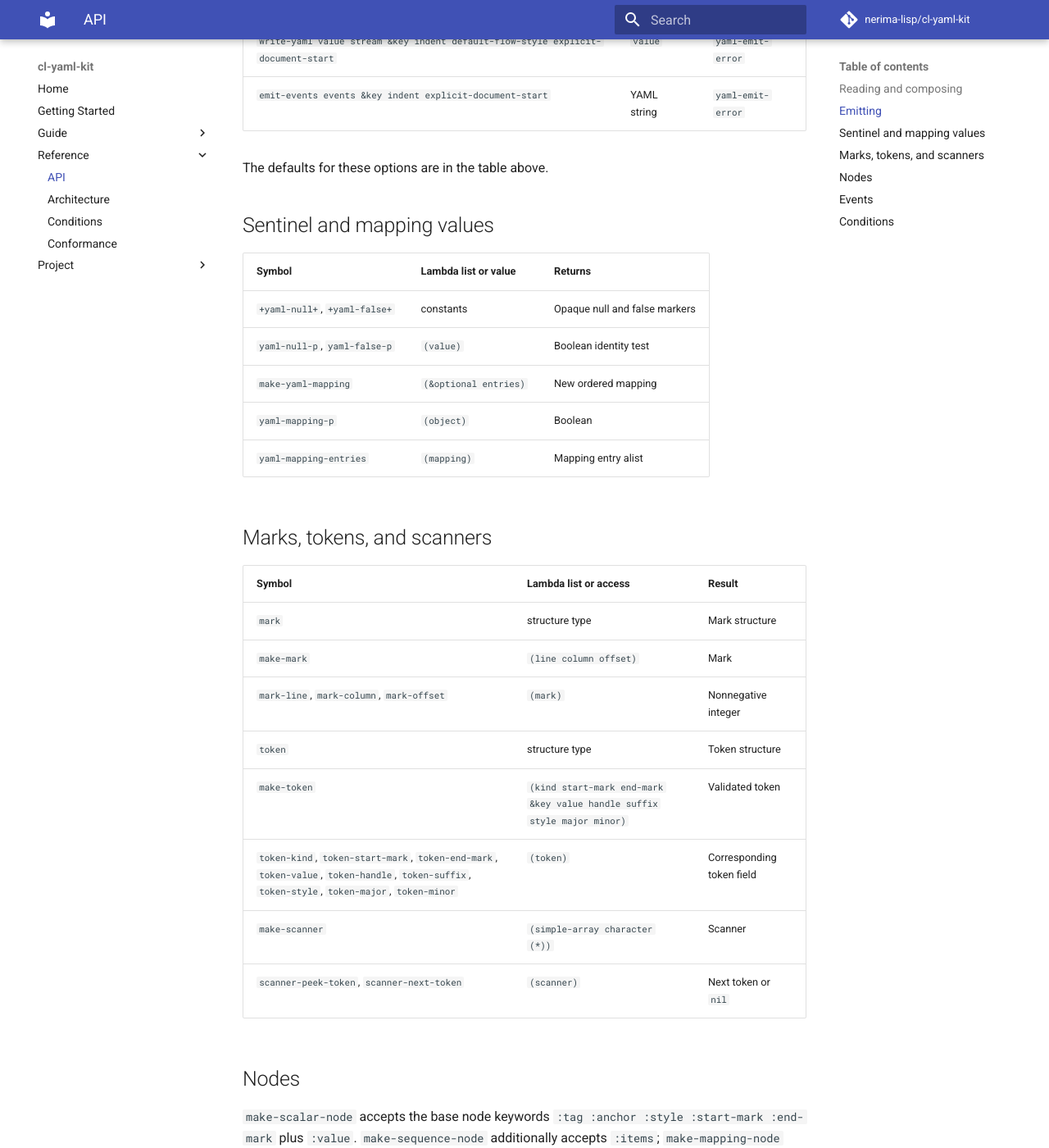
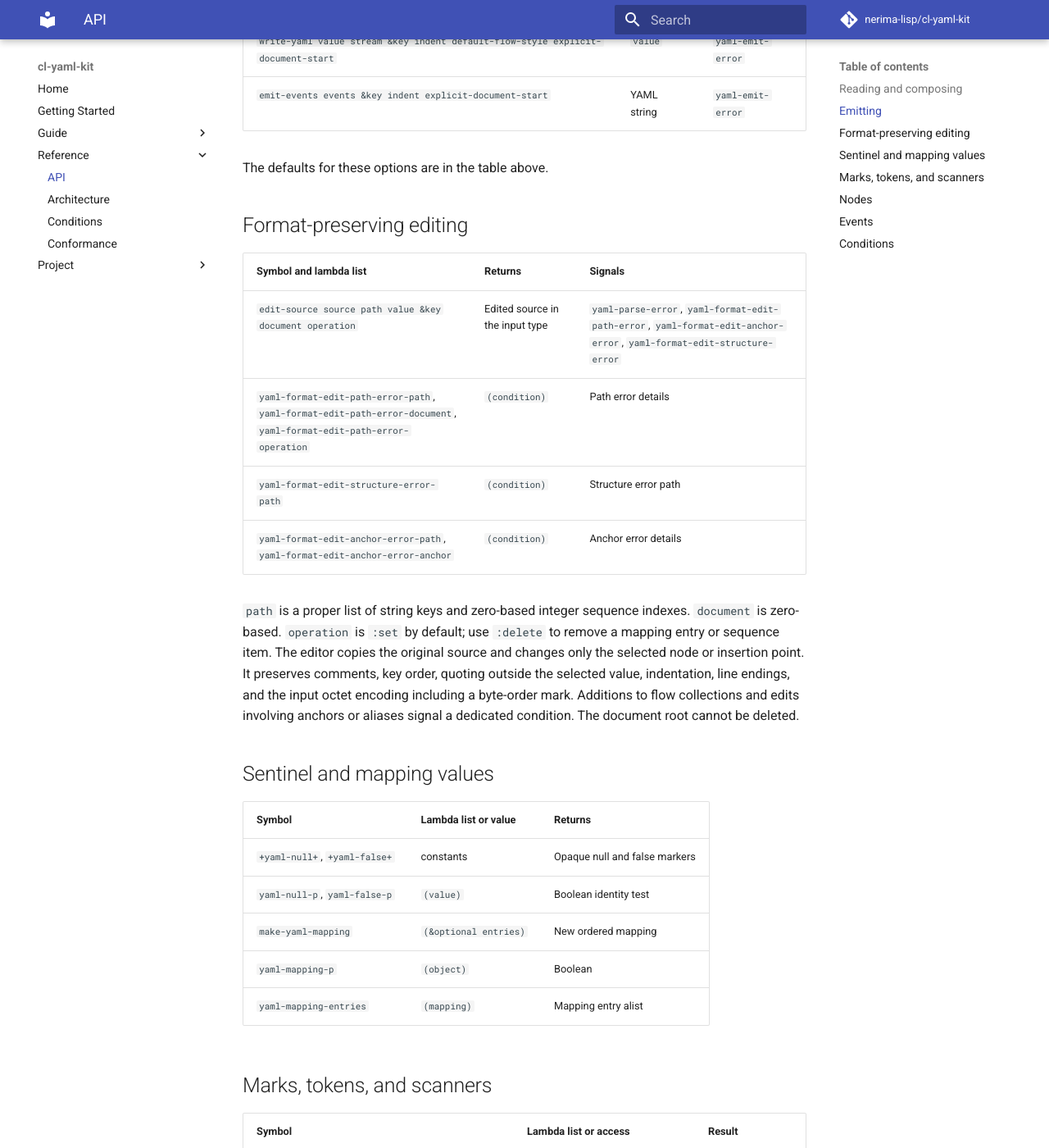
Before and after one commit to nerima-lisp/cl-yaml-kit, an MkDocs documentation site: the page built from docs/src/reference/api.md, in a window 1280 px wide and 1400 px high, scrolled down 2618 px. Shown: the whole window at 82% size. Built offline with MkDocs 1.6.1 and Material for MkDocs 9.7.7, drawn with Linux system fonts in a browser that asks for light colours; comment, search, counter and statistics services are not loaded.

Commit message:
feat: add format-preserving YAML edits

```diff
--- a/docs/src/reference/api.md
+++ b/docs/src/reference/api.md
@@ -73,6 +73,24 @@ source file.
 | `emit-events events &key indent explicit-document-start` | YAML string | `yaml-emit-error` |
 
 The defaults for these options are in the table above.
+
+## Format-preserving editing
+
+| Symbol and lambda list | Returns | Signals |
+| --- | --- | --- |
+| `edit-source source path value &key document operation` | Edited source in the input type | `yaml-parse-error`, `yaml-format-edit-path-error`, `yaml-format-edit-anchor-error`, `yaml-format-edit-structure-error` |
+| `yaml-format-edit-path-error-path`, `yaml-format-edit-path-error-document`, `yaml-format-edit-path-error-operation` | `(condition)` | Path error details |
+| `yaml-format-edit-structure-error-path` | `(condition)` | Structure error path |
+| `yaml-format-edit-anchor-error-path`, `yaml-format-edit-anchor-error-anchor` | `(condition)` | Anchor error details |
+
+`path` is a proper list of string keys and zero-based integer sequence indexes.
+`document` is zero-based. `operation` is `:set` by default; use `:delete` to
+remove a mapping entry or sequence item. The editor copies the original source
+and changes only the selected node or insertion point. It preserves comments,
+key order, quoting outside the selected value, indentation, line endings, and
+the input octet encoding including a byte-order mark. Additions to flow
+collections and edits involving anchors or aliases signal a dedicated
+condition. The document root cannot be deleted.
 
 ## Sentinel and mapping values
 
```
Also changed, not shown: 5 other files.
